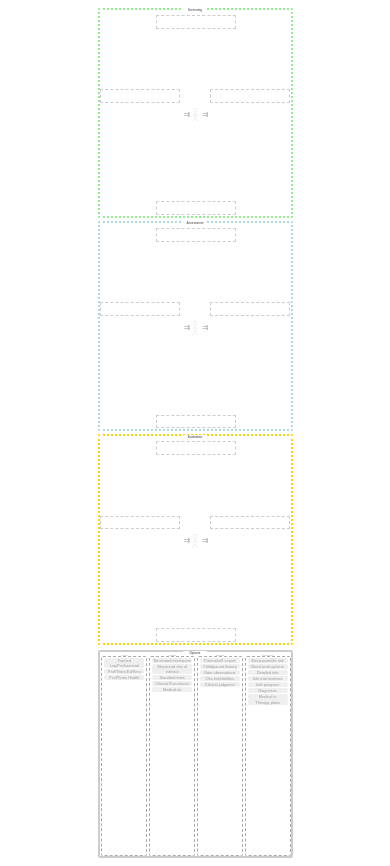
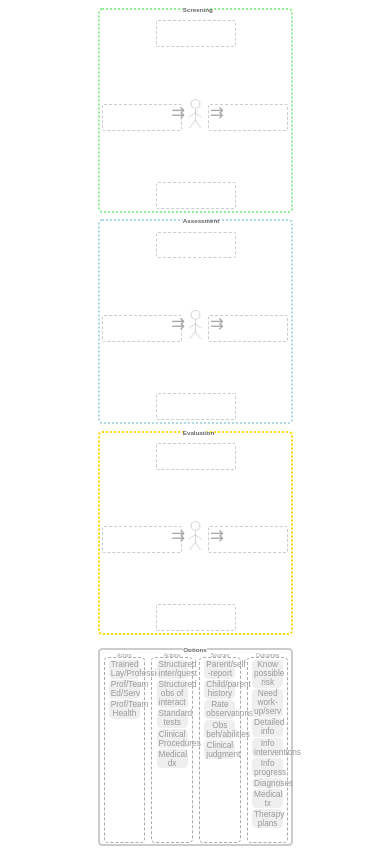
Before and after one commit to CNDLS/miechv_decision_tree, a plain HTML site: page decision-tree.html in a window 390 px wide. Drawn offline with Linux system fonts and the light colour scheme.

Commit message:
rename files so they will be unique in edx. responsive tweaks.

```diff
--- a/styles.css
+++ b/decision-tree.css
@@ -11,7 +11,7 @@ body {
 #problem-container {
   width: 50vw;
   margin: 0 auto;
-  font-size: 1vw;
+  font-size: calc((1vw + 1.5vh)/2);
 }
 
 .activity, #options {
@@ -58,7 +58,7 @@ body {
 .activity > div:not(.guy) {
   border: 1px dashed #ccc;
   border-radius: 0.25em;
-  width: 20em;
+  width: 20vw;
   height: 3em;
   text-align: left;
 }
@@ -113,10 +113,11 @@ body {
   content: attr(title);
   text-transform: capitalize;
   font-size: 0.625em;
-  width: 5vw;
+  margin: 0 auto;
   height: 1em;
   color: #999;
   background-color: white;
+  text-align: center;
 }
 
 #options > div:before {
@@ -155,19 +156,19 @@ body {
 /* arrange the four types of drop zones around the 'guy', who is centered w/in the activity. */
 .activity > [title=sources], .activity > [title=sources] > .droptarget {
   left: 0.25em;
-  top: calc(37.5% + 0.5em);
+  top: calc(50% - 0.8em);
 }
 .activity > [title=outcomes], .activity > [title=outcomes] > .droptarget {
   right: 0.25em;
-  top: calc(37.5% + 0.5em);
+  top: calc(50% - 0.8em);
 }
 .activity > [title=actors], .activity > [title=actors] > .droptarget {
   top: 1.25em;
-  left: calc(50% - 10em);
+  left: calc(50% - 10vw);
 }
 .activity > [title=actions], .activity > [title=actions] > .droptarget {
   bottom: 0.25em;
-  left: calc(50% - 10em);
+  left: calc(50% - 10vw);
 }
 
 
--- a/index.html
+++ b/decision-tree.html
@@ -1,7 +1,7 @@
 <!DOCTYPE html>
 <html>
     <head>
-        <link rel="stylesheet" media="all" href="styles.css"></link>
+        <link rel="stylesheet" media="all" href="decision-tree.css"></link>
     </head>
     <body>
         <div id="problem-container">
@@ -67,6 +67,6 @@
 
         <!-- load js after page elements. -->
 		<script src="interact.js"></script>
-		<script src="drag.js"></script>
+		<script src="decision-tree.js"></script>
     </body>
 </html>
```
Also changed, not shown: decision-tree.js (renamed from drag.js), edx_JSInput.txt (added).
